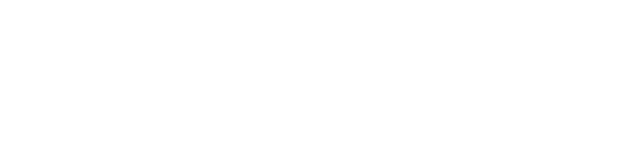
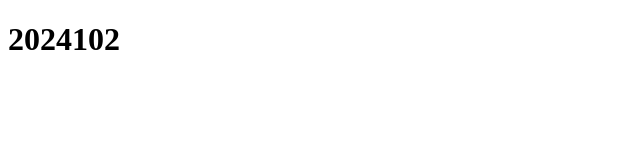
Before and after one commit to apadilla-2024102/Prueba, a plain HTML site: page index.html in a window 1280 px wide. Shown: the whole page, without its empty margins (0-640 px from the left). Drawn offline with Linux system fonts and the light colour scheme.

Commit message:
Agregar carne index.html

```diff
--- a/index.html
+++ b/index.html
@@ -6,6 +6,6 @@
     <title>Angel Gahel Padilla Pacheco </title>
 </head>
 <body>
-
+    <h1>2024102</h1>
 </body>
 </html>
```
